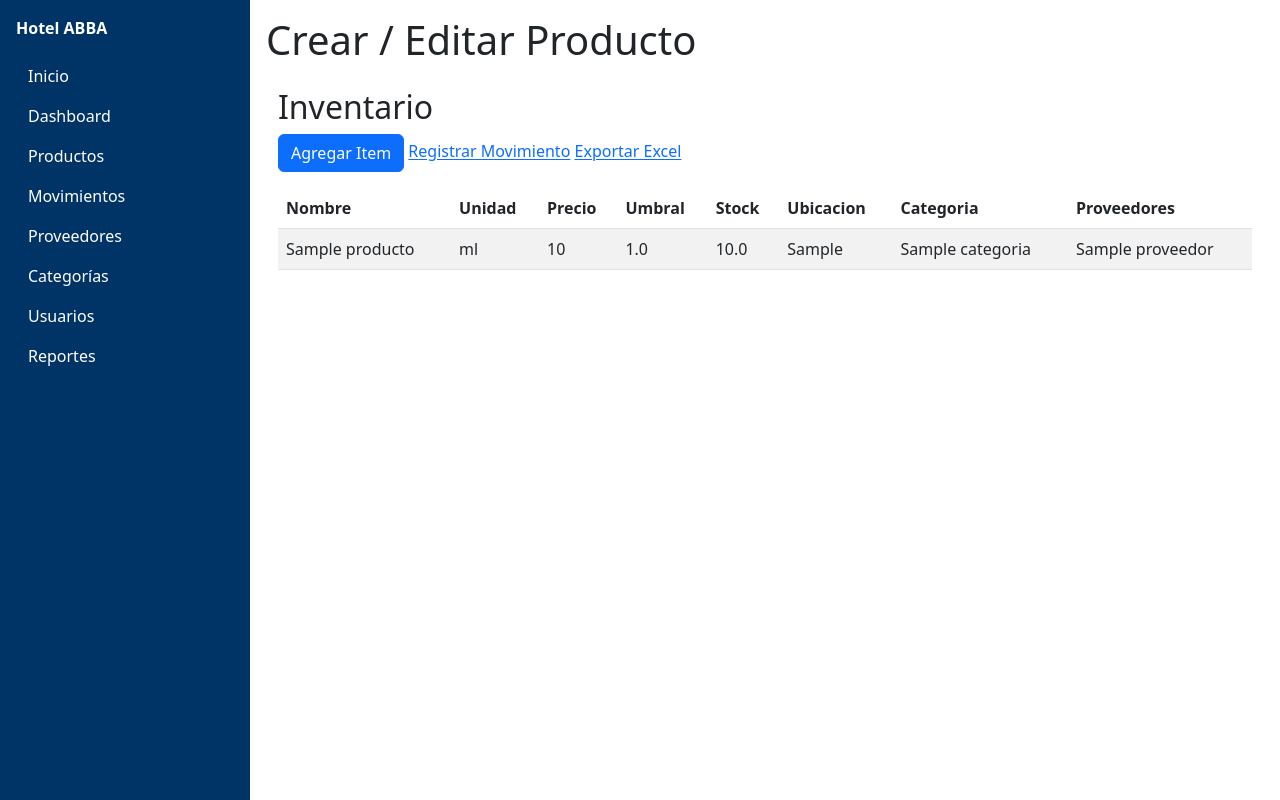
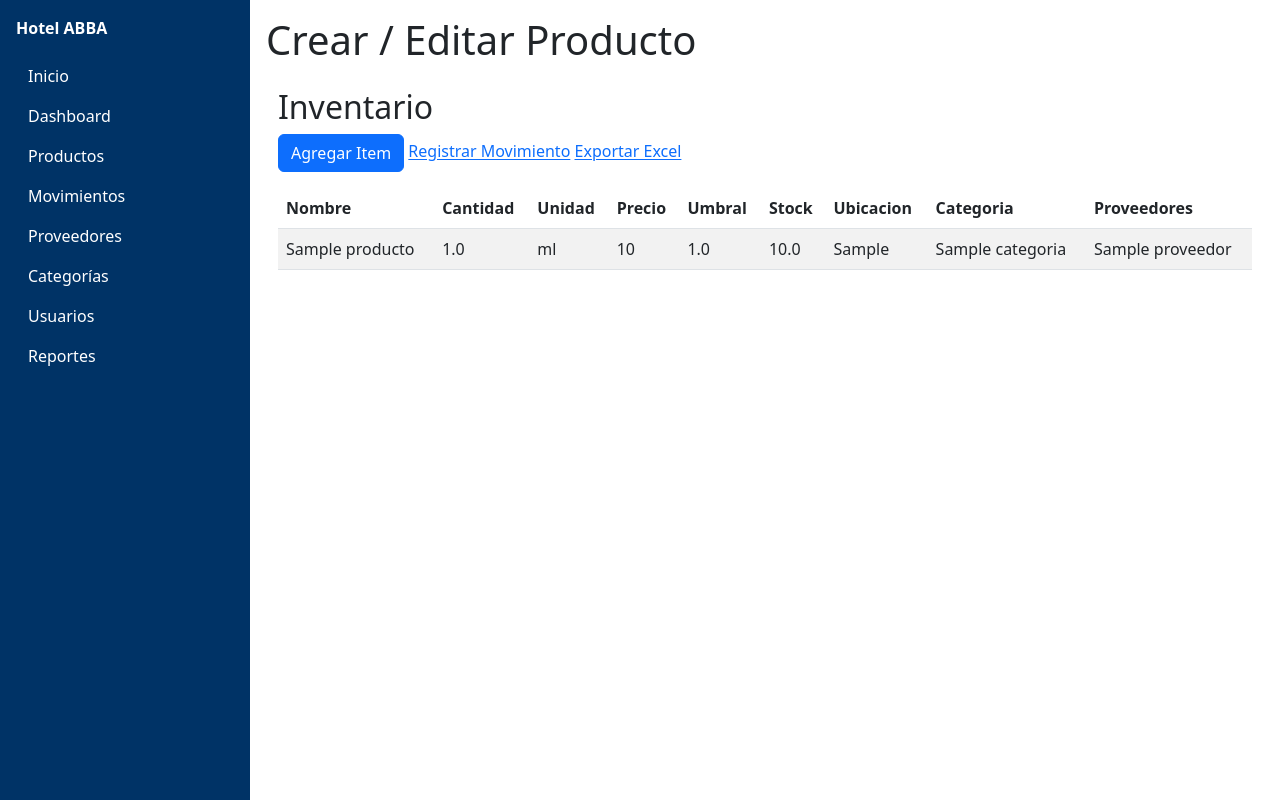
Before and after one commit to ArmaldoCasas/Hotel_ABBA_Inventario, a Django app: page /Productos/listado_productos/ in a window 1280 px wide. Run offline with Django 5.2, Linux system fonts and the light colour scheme; tables that the repository leaves empty hold one stand-in row (values such as "Sample post").

Commit message:
Se añadio cantidad y se modifico el html del login

```diff
--- a/Hotel_ABBA_Inventario/settings.py
+++ b/Hotel_ABBA_Inventario/settings.py
@@ -138,5 +138,5 @@ STATICFILES_STORAGE = 'whitenoise.storage.CompressedManifestStaticFilesStorage'
 
 DEFAULT_AUTO_FIELD = 'django.db.models.BigAutoField'
 
-HOSTNAME = config('HOSTNAME')
-CSRF_TRUSTED_ORIGINS = [f"{HOSTNAME}"]
+##HOSTNAME = config('HOSTNAME')
+##CSRF_TRUSTED_ORIGINS = [f"{HOSTNAME}"]
--- a/Productos/forms.py
+++ b/Productos/forms.py
@@ -10,7 +10,7 @@ class ProductoForm(forms.ModelForm):
     )
     class Meta:
         model = Producto
-        fields = ['nombre', 'unidad', 'precio', 'umbral', 'stock', 'ubicacion', 'categoria']
+        fields = ['nombre', 'cantidad', 'unidad', 'precio', 'umbral', 'stock', 'ubicacion', 'categoria']
     def save(self, commit=True):
         # 1. Guardar la instancia del Producto (sin la relación M2M aún)
         producto = super().save(commit=False)
--- a/Productos/models.py
+++ b/Productos/models.py
@@ -10,6 +10,14 @@ class Categoria(models.Model):
     def __str__(self):
         return self.nombre
 
+    def get_unidad_display_full(self):
+        if self.unidad == 'kg':
+            return 'kilogramos'
+        elif self.unidad == 'ml':
+            return 'litros'
+        else:
+            return self.unidad
+
 class Proveedor(models.Model):
     nombre = models.CharField(max_length=50, unique=True)
     telefono = models.CharField(max_length=50)
@@ -21,6 +29,7 @@ class Proveedor(models.Model):
 
 class Producto(models.Model):
     nombre = models.CharField(max_length=200, unique=True)
+    cantidad = models.FloatField(default=0)
     unidad = models.CharField(max_length=50, choices=UNIT_CHOICES, default='kg')
     precio = models.PositiveIntegerField(default=0)
     # Umbral mínimo para alertar bajo stock
--- a/login/models.py
+++ b/login/models.py
@@ -21,6 +21,7 @@ class Usuarios(models.Model):
     contraseña = models.CharField(max_length=128)  # contraseña hasheada
     rol = models.ForeignKey(Roles, on_delete=models.CASCADE, related_name='usuarios', null=True, blank=True)
 
+
     def __str__(self):
         return self.nombre
 
--- a/templates/login/dashboard.html
+++ b/templates/login/dashboard.html
@@ -24,6 +24,7 @@
             <thead>
                 <tr>
                     <th>Nombre</th>
+                    <th>Cantidad</th>
                     <th>Unidad</th>
                     <th>Precio</th>
                     <th>Umbral</th>
@@ -38,6 +39,7 @@
                 {% if prod.stock < prod.umbral %}
                 <tr>
                 <td>{{prod.nombre}}</td>
+                <td>{{prod.cantidad}}</td>
                 <td>{{prod.unidad}}</td>
                 <td>{{prod.precio}}</td>
                 <td>{{prod.umbral}}</td>
--- a/templates/login/login.html
+++ b/templates/login/login.html
@@ -34,6 +34,9 @@
                 <div class="d-grid">
                     <button type="submit" class="btn btn-primary btn-login">Iniciar Sesión</button>
                 </div>
+                <div class="text-center mt-3">
+                    <a href="{% url 'registrar' %}" class="text-decoration-none">No tienes cuenta? Regístrate</a>
+                </div>
             </form>
         </div>
     </div>
--- a/templates/productos/listado_productos.html
+++ b/templates/productos/listado_productos.html
@@ -19,6 +19,7 @@
             <thead>
                 <tr>
                     <th>Nombre</th>
+                    <th>Cantidad</th>
                     <th>Unidad</th>
                     <th>Precio</th>
                     <th>Umbral</th>
@@ -32,6 +33,7 @@
                 {% for prod  in Productos  %}
                 <tr>
                 <td>{{prod.nombre}}</td>
+                <td>{{prod.cantidad}}</td>
                 <td>{{prod.unidad}}</td>
                 <td>{{prod.precio}}</td>
                 <td>{{prod.umbral}}</td>
```
Also changed, not shown: Movimientos/migrations/0002_alter_ingreso_numero_documento.py (added), Productos/migrations/0003_alter_categoria_nombre_alter_proveedor_nombre.py (added), Productos/migrations/0004_producto_cantidad.py (added).
